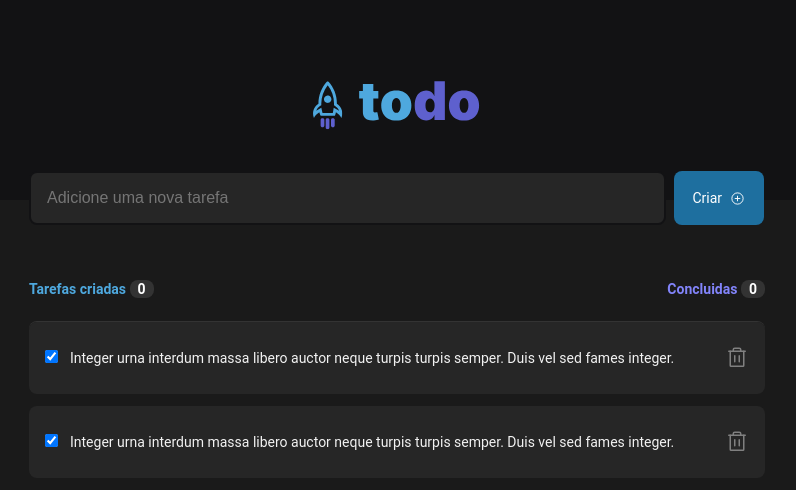
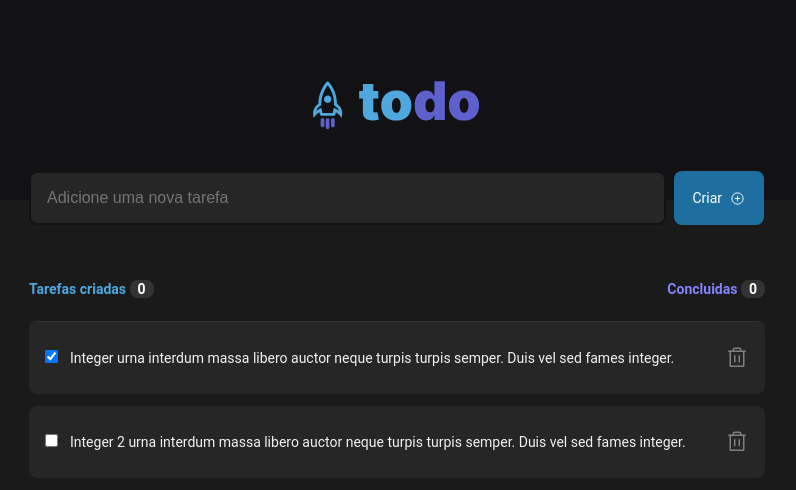
Before and after one commit to BePenques/react-todo-list-rocketseat, a React (Vite) app: page / in a window 1280 px wide. Shown: the top 490 px of the page, without its empty margins (243-1039 px from the left). Built offline with nearby package versions, Linux system fonts and the light colour scheme.

Commit message:
lista de tarefas a partir de array de objts

```diff
--- a/package.json
+++ b/package.json
@@ -12,7 +12,8 @@
   "dependencies": {
     "phosphor-react": "^1.4.1",
     "react": "^18.2.0",
-    "react-dom": "^18.2.0"
+    "react-dom": "^18.2.0",
+    "uuid": "^9.0.1"
   },
   "devDependencies": {
     "@types/react": "^18.2.66",
--- a/src/App.jsx
+++ b/src/App.jsx
@@ -8,18 +8,6 @@ import styles from './App.module.css'
 
 function App() {
 
-  const tasks = [
-    {
-        id: 1,
-        title: 'Integer urna interdum massa libero auctor neque turpis turpis semper. Duis vel sed fames integer.',
-        isCompleted: true
-    },
-    {
-        id: 2,
-        title: 'Integer 2 urna interdum massa libero auctor neque turpis turpis semper. Duis vel sed fames integer.',
-        isCompleted: false
-    }
-  ];
 
   return (
    <div>
@@ -30,24 +18,6 @@ function App() {
           <InputTask>
           </InputTask>
           <TaskList></TaskList>
-          {/* <div className={styles.tasklist}>
-            <div className={styles.counter}>
-                  <strong className={styles.tarefasCriadas}>Tarefas criadas <span>0</span></strong>
-                  <strong className={styles.concluidas}>Concluidas <span>0</span></strong>
-              </div>
-              <div className={styles.list}>
-
-                  {tasks.map(task => {
-                      return (
-                          <Task
-                              key={task.id}
-                              title={task.title}
-                              isCompleted={task.isCompleted}
-                          />
-                      )
-                  })}
-            </div>
-          </div> */}
         </main>
       </div>
    </div>
--- a/src/App.module.css
+++ b/src/App.module.css
@@ -19,40 +19,3 @@
         grid-template-columns: 1fr;/* fr - tamanho flexivel*/
     }
 }
-
- /* 16 --> 100%
-    14 --> ?
-    14 * 100 / 16 = 87,5 */
-
-    .tasklist{
-        /* border: 2px solid red; */
-        margin-top: 4rem;
-        /* height: 100px;   */
-    }
-
-    .list{
-        margin-top: 1.5rem;
-        border-top: 1px solid var(--gray-400);
-        border-radius: 8px 8px 0px 0px;
-        height: 3.12rem;
-        /* opacity: 0.7; */
-    }
-
-    .counter{
-        display: flex;
-        justify-content: space-between;
-    }
-
-    .counter span{
-        padding: 1px 8px;
-        background: var(--gray-400);
-        border-radius: 8px;
-        color: white;
-    }
-
-    .tarefasCriadas{
-        color: var(--blue-300);
-    }
-    .concluidas{
-        color: var(--purple-300);
-    }
--- a/src/components/Task.jsx
+++ b/src/components/Task.jsx
@@ -1,15 +1,15 @@
 import styles from './Task.module.css'
 import { Trash } from 'phosphor-react'
 
-// export function Task({title, isCompleted}){
-export function Task(){
+export function Task({title, isCompleted}){
+// export function Task(){
 
     return(
 
         <div className={styles.taskBox}>
             <div className={styles.checkBoxLabel}>
-                <input type="checkbox" checked={true}/>
-                <label>Integer urna interdum massa libero auctor neque turpis turpis semper. Duis vel sed fames integer.</label>
+                <input type="checkbox" checked={isCompleted}/>
+                <label>{title}</label>
             </div>
                 <button className={styles.btn} title="Deletar Tarefa">
                     <Trash size={24}/>
--- a/src/components/TaskList.jsx
+++ b/src/components/TaskList.jsx
@@ -1,8 +1,21 @@
 import styles from './TaskList.module.css'
 import { Task } from "./Task"
+import { v4 as uuidv4 } from 'uuid';
 
+const tasks = [
+    {
+        id: uuidv4(),
+        title: 'Integer urna interdum massa libero auctor neque turpis turpis semper. Duis vel sed fames integer.',
+        isCompleted: true
+    },
+    {
+        id: uuidv4(),
+        title: 'Integer 2 urna interdum massa libero auctor neque turpis turpis semper. Duis vel sed fames integer.',
+        isCompleted: false
+    }
+  ];
 
-export function TaskList(tasks){
+export function TaskList(){
     return(
         <div className={styles.tasklist}>
             <div className={styles.counter}>
@@ -10,9 +23,7 @@ export function TaskList(tasks){
                 <strong className={styles.concluidas}>Concluidas <span>0</span></strong>
             </div>
              <div className={styles.list}>
-                <Task></Task>
-                <Task></Task>
-                {/* {tasks.map(task => {
+                {tasks.map(task => {
                       return (
                           <Task
                               key={task.id}
@@ -20,7 +31,7 @@ export function TaskList(tasks){
                               isCompleted={task.isCompleted}
                           />
                       )
-                  })} */}
+                  })}
 
             </div>
         </div>
```
Also changed, not shown: 1 other file (tests, documents, lock files or other folders).
